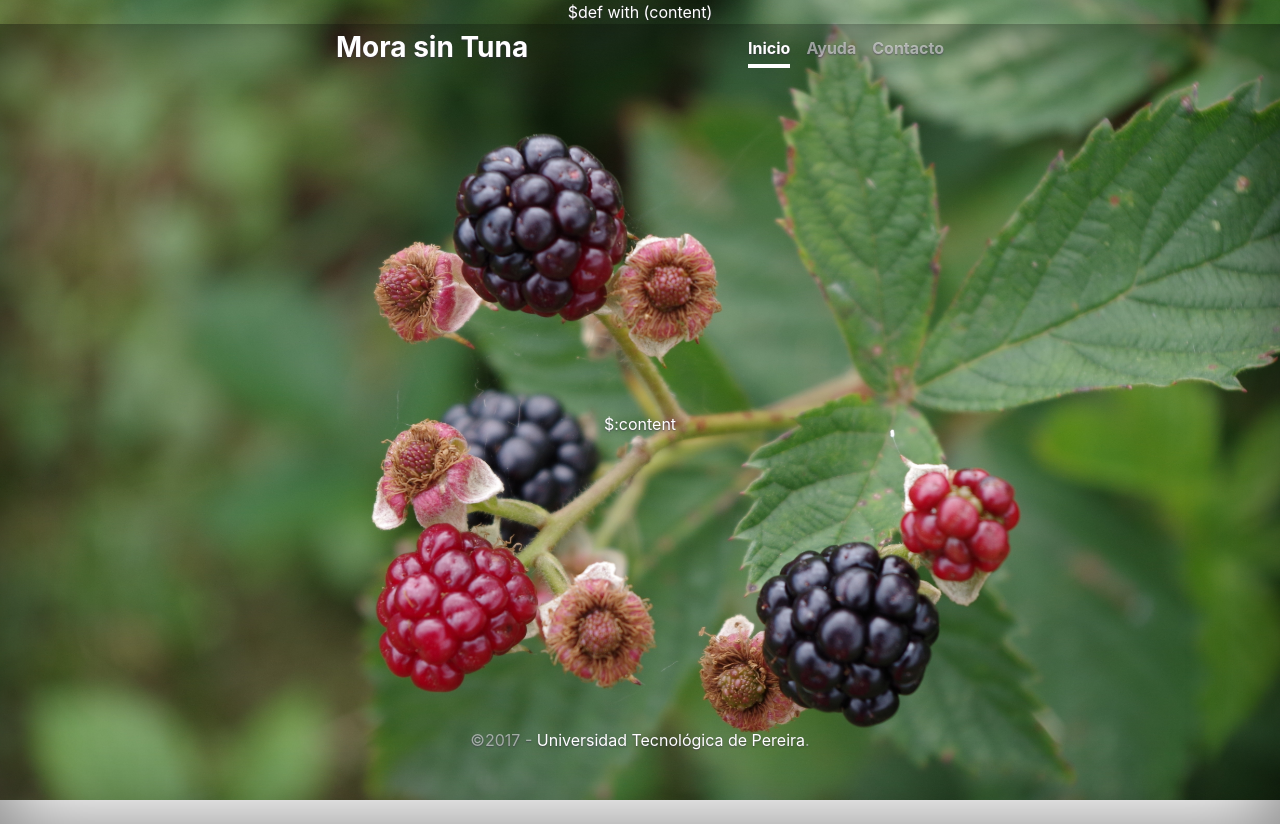
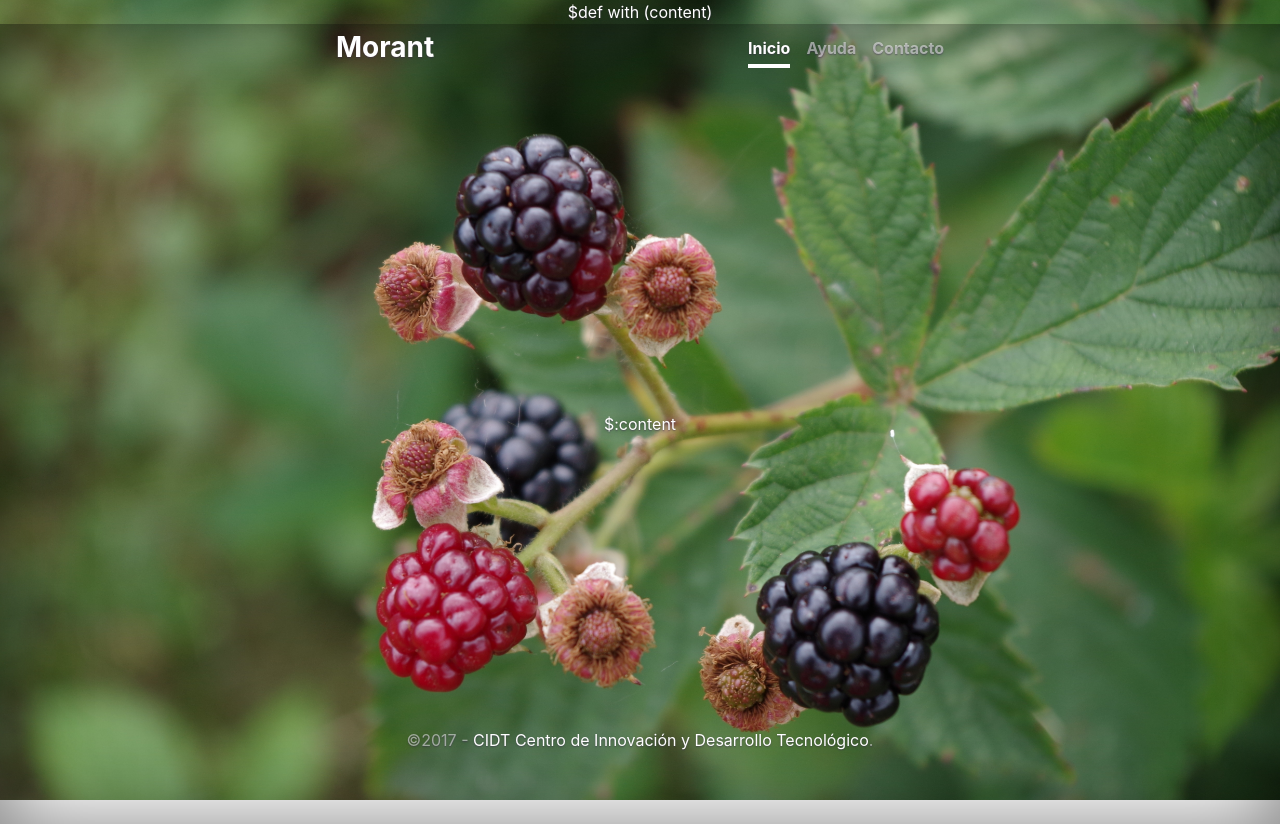
Before and after one commit to jolth/UTP, a Python web app: template templates/layout.html in a window 1280 px wide. Run offline with Jinja, Linux system fonts and the light colour scheme; the template is opened without the code that fills it, so the values that code supplies are empty; some libraries are stand-ins or nearby versions.

Commit message:
update name app and title

```diff
--- a/templates/home.html
+++ b/templates/home.html
@@ -1,7 +1,7 @@
   $var title: Mora sin Tuna :: Home
 
           <div class="inner cover">
-            <h1 class="cover-heading">Mora libre de Tuna</h1>
+            <h1 class="cover-heading">Antracnosis en la Mora</h1>
             <p class="lead">captura imágenes y en pocos pasos determina el porcentaje de severidad de antracnosis que tiene la planta y ayuda al sector agroindustrial a mejorar la producción agrícola de la mora.</p>
             <p class="lead">
               <a href="/upload" class="btn btn-lg btn-secondary">Comenzar</a>
--- a/templates/layout.html
+++ b/templates/layout.html
@@ -27,7 +27,7 @@ $def with (content)
 
           <div class="masthead clearfix">
             <div class="inner">
-              <h3 class="masthead-brand">Mora sin Tuna</h3>
+              <h3 class="masthead-brand">Morant</h3>
               <nav class="nav nav-masthead">
                 <a class="nav-link active" href="/">Inicio</a>
                 <a class="nav-link" href="/help">Ayuda</a>
@@ -38,7 +38,7 @@ $def with (content)
 $:content
           <div class="mastfoot">
             <div class="inner">
-                <p>&copy;2017 - <a href="http://www.utp.edu.co/" target="_blank">Universidad Tecnológica de Pereira</a>.</p>
+                <p>&copy;2017 - <a href="http://www.utp.edu.co/cidt/" target="_blank">CIDT Centro de Innovación y Desarrollo Tecnológico</a>.</p>
             </div>
           </div>
 
```
